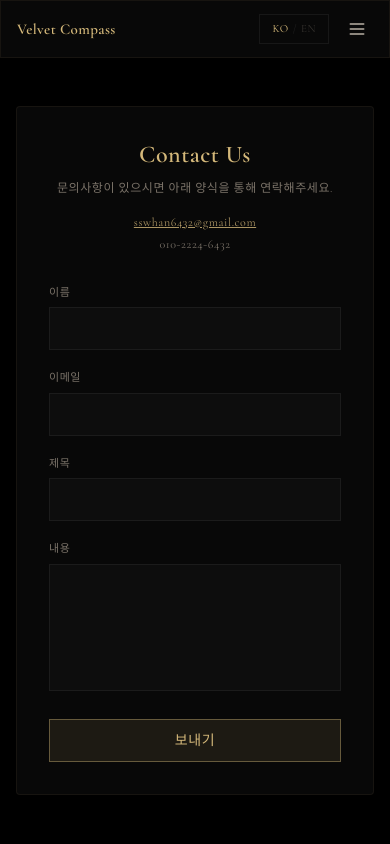
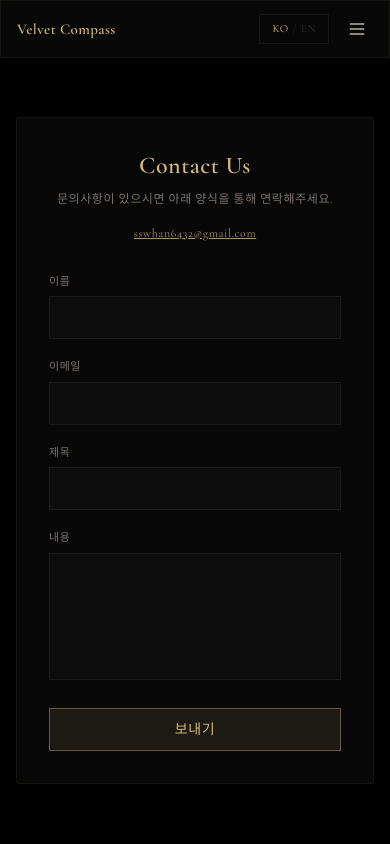
Before and after one commit to sswhan6432-del/sexual-taste-analysis, a Next.js app: page /contact in a window 390 px wide. Shown: the top 844 px of the page. Built offline with nearby package versions, Linux system fonts and the light colour scheme.

Commit message:
fix: remove phone number from about and contact pages

```diff
--- a/app/about/page.tsx
+++ b/app/about/page.tsx
@@ -73,7 +73,6 @@ export default function AboutPage() {
                 sswhan6432@gmail.com
               </a>
             </li>
-            <li>전화: 010-2224-6432</li>
           </ul>
         </section>
       </div>
--- a/app/contact/page.tsx
+++ b/app/contact/page.tsx
@@ -55,7 +55,6 @@ export default function ContactPage() {
               sswhan6432@gmail.com
             </a>
           </p>
-          <p>010-2224-6432</p>
         </div>
 
         <form onSubmit={handleSubmit} className="flex flex-col gap-5">
```
